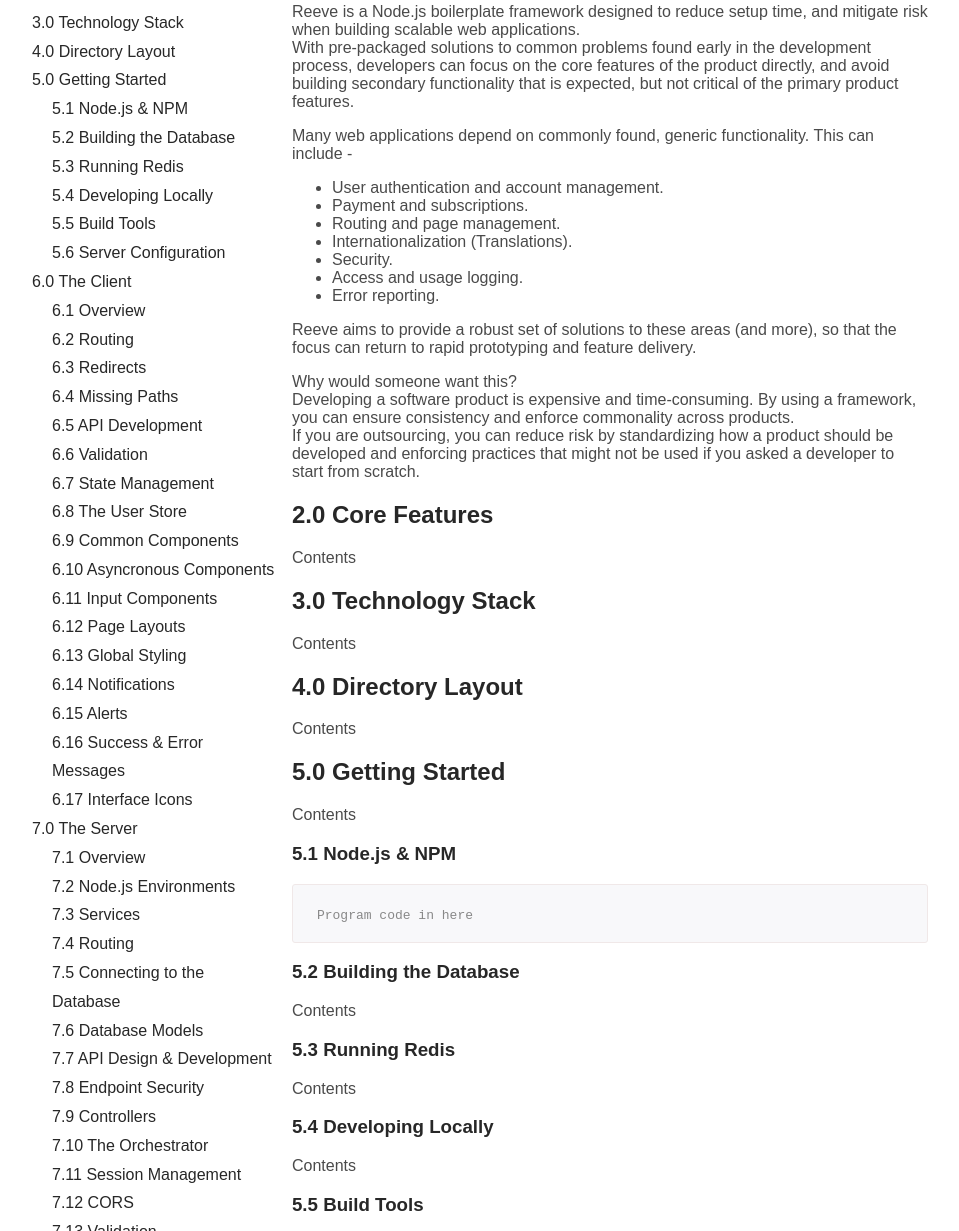
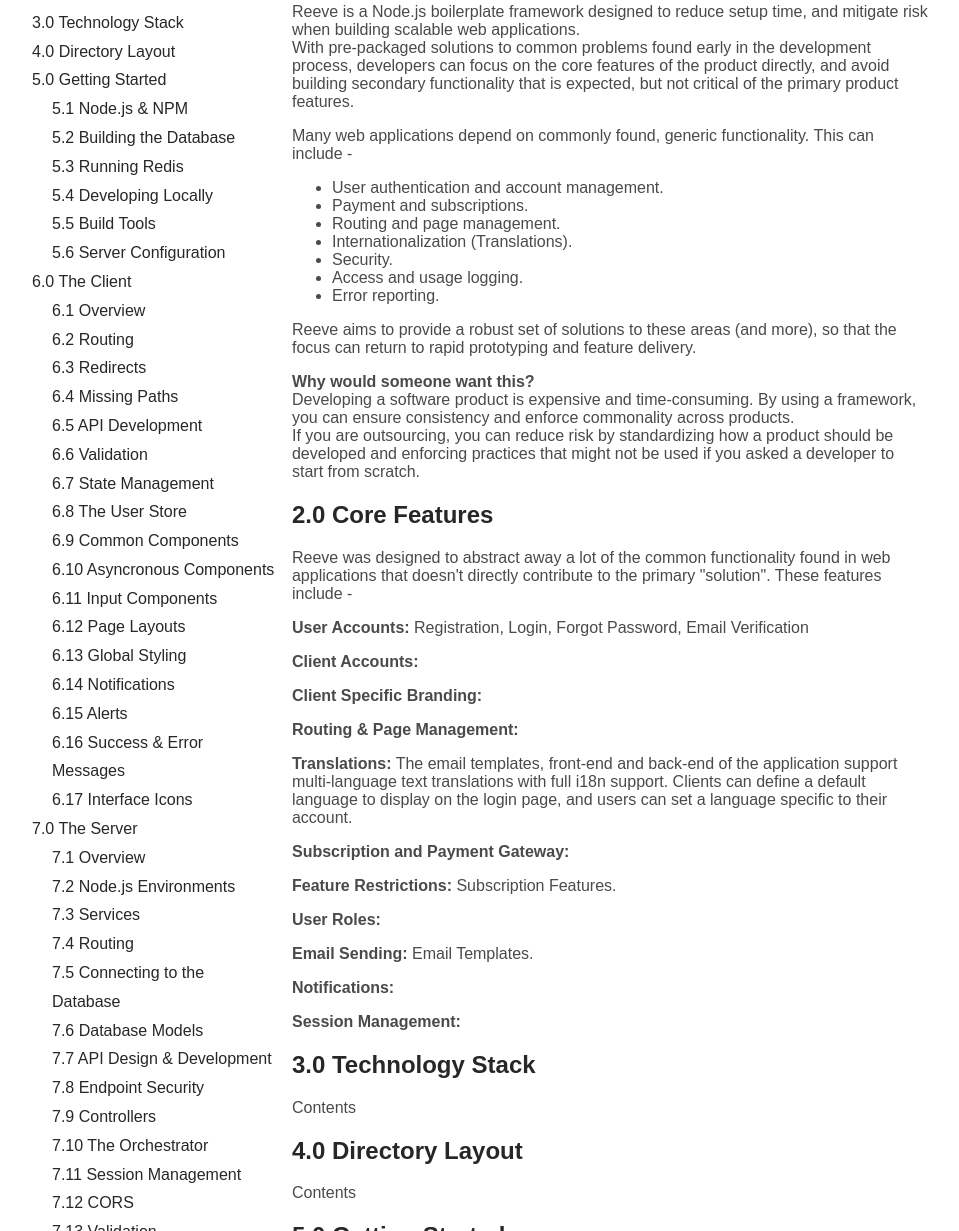
Before and after one commit to peterjoseph/Reeve, a website: page documentation/index.html in a window 1280 px wide. Shown: the part 155-1386 px from the top of the page, without its empty margins (160-1119 px from the left). Drawn offline with Linux system fonts and the light colour scheme.

Commit message:
Defining core features

```diff
--- a/documentation/index.html
+++ b/documentation/index.html
@@ -239,7 +239,7 @@
 						</ul>
 					</p>
 					<p>Reeve aims to provide a robust set of solutions to these areas (and more), so that the focus can return to rapid prototyping and feature delivery.</p>
-					<p>Why would someone want this?<br> Developing a software product is expensive and time-consuming. By using a framework, you can ensure consistency and enforce commonality across products.
+					<p><b>Why would someone want this?</b><br> Developing a software product is expensive and time-consuming. By using a framework, you can ensure consistency and enforce commonality across products.
 						<br>If you are outsourcing, you can reduce risk by standardizing how a product should be developed and enforcing practices that might not be used if you asked a developer to start from scratch.</p>
 				</div>
 			</section>
@@ -247,7 +247,20 @@
 				<a name="2.0">
 					<h2 class="section__title">2.0 Core Features</h2>
 				</a>
-				<p>Contents</p>
+				<div>
+					<p>Reeve was designed to abstract away a lot of the common functionality found in web applications that doesn't directly contribute to the primary "solution". These features include -</p>
+					<p><b>User Accounts:</b> Registration, Login, Forgot Password, Email Verification</p>
+					<p><b>Client Accounts:</b></p>
+					<p><b>Client Specific Branding:</b></p>
+					<p><b>Routing & Page Management:</b></p>
+					<p><b>Translations:</b> The email templates, front-end and back-end of the application support multi-language text translations with full i18n support. Clients can define a default language to display on the login page, and users can set a language specific to their account.</p>
+					<p><b>Subscription and Payment Gateway:</b></p>
+					<p><b>Feature Restrictions:</b> Subscription Features.</p>
+					<p><b>User Roles:</b></p>
+					<p><b>Email Sending:</b> Email Templates.</p>
+					<p><b>Notifications:</b></p>
+					<p><b>Session Management:</b></p>
+				</div>
 			</section>
 			<section class="js-section">
 				<a name="3.0">
```
